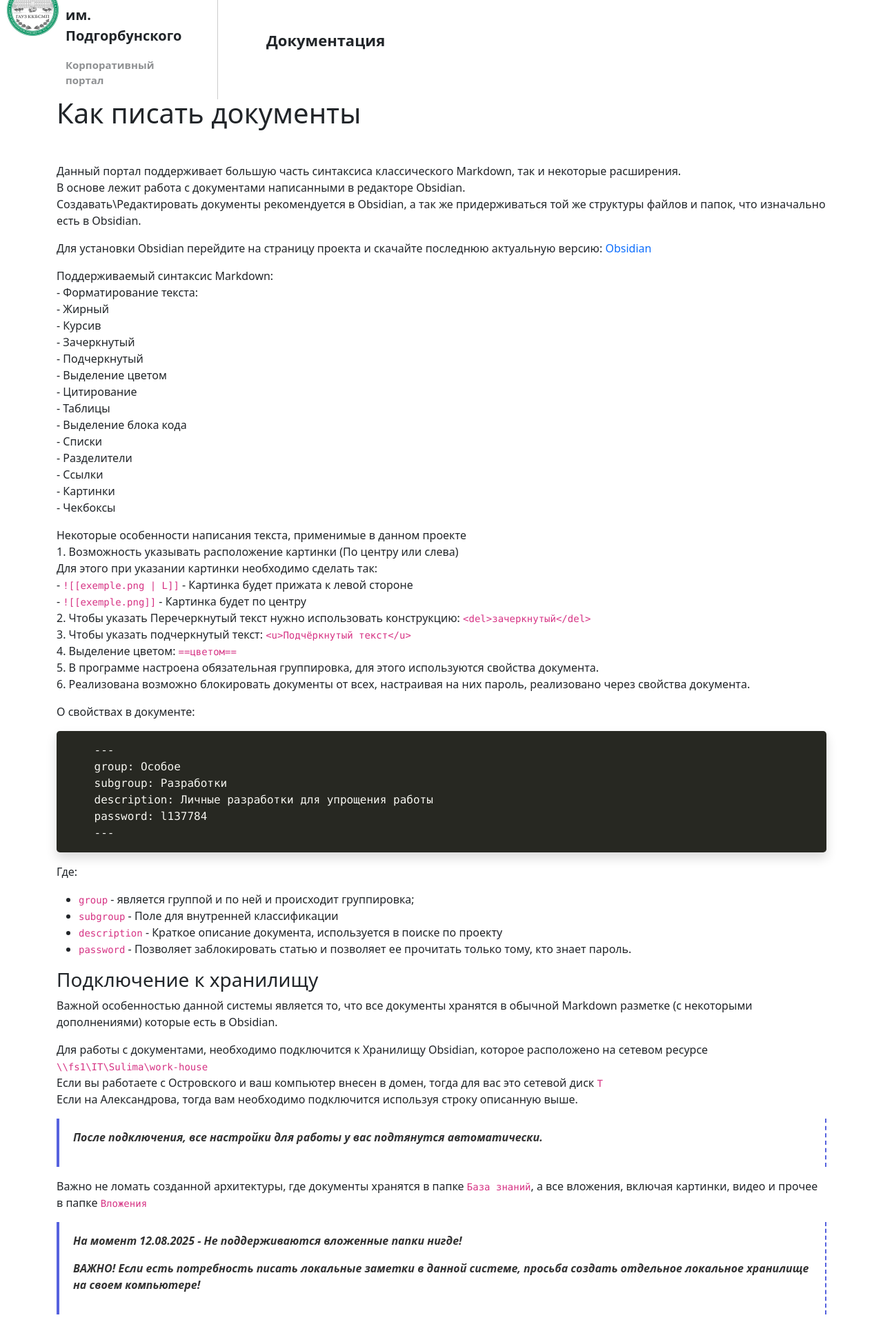
After one commit to Gurman520/Viewe-Service, a FastAPI app: template app/templates/how_write.html in a window 1280 px wide. The commit adds this page. Shown: the whole page at 69% size. Run offline with FastAPI, Linux system fonts and the light colour scheme; the template is opened without the code that fills it: most values are stand-ins (such as "Sample title", 1, 10 or a date in 2020); parts of the project's set-up code (start-up, migrations or seed data) failed here and were passed over; some libraries are stand-ins or nearby versions.

Commit message:
Add new endpoin - instruct how write

```diff
--- a/app/templates/base.html
+++ b/app/templates/base.html
@@ -27,12 +27,14 @@
         <div class="tabs">
             <a href="{{ url_for('document_list') }}" class="tab active">Документация врача</a>
         </div>
+        <div class="tabs">
+            <a href="{{ url_for('how_write_doc') }}?type_d={{ type }}" class="tab active">Как писать инструкции</a>
+        </div>
         {% else %}
         <div class="tabs">
             <a href="{{ url_for('document_list') }}" class="tab active">Документация</a>
         </div>
         {% endif %}
-
     </div>
 
     <div class="container">
--- /dev/null
+++ b/app/templates/how_write.html
@@ -0,0 +1,72 @@
+{% extends "base.html" %}
+
+{% block title %}{{ title }}{% endblock %}
+
+{% block content %}
+<div class="d-flex justify-content-between align-items-center mb-4">
+    <div>
+        <h1 class="mb-4 text-center w-100">Как писать документы</h1>
+    </div>
+</div>
+
+<div class="document-content mb-4">
+<p>Данный портал поддерживает большую часть синтаксиса классического Markdown, так и некоторые расширения.<br>
+В основе лежит работа с документами написанными в редакторе Obsidian.<br>
+Создавать\Редактировать документы рекомендуется в Obsidian, а так же придерживаться той же структуры файлов и папок, что изначально есть в Obsidian.</p>
+<p>Для установки Obsidian перейдите на страницу проекта и скачайте последнюю актуальную версию: <a href="https://obsidian.md/">Obsidian </a></p>
+<p>Поддерживаемый синтаксис Markdown:<br>
+- Форматирование текста:<br>
+    - Жирный<br>
+    - Курсив<br>
+    - Зачеркнутый<br>
+    - Подчеркнутый<br>
+    - Выделение цветом<br>
+- Цитирование<br>
+- Таблицы<br>
+- Выделение блока кода<br>
+- Списки<br>
+- Разделители<br>
+- Ссылки<br>
+- Картинки<br>
+- Чекбоксы</p>
+<p>Некоторые особенности написания текста, применимые в данном проекте<br>
+1. Возможность указывать расположение картинки (По центру или слева)<br>
+   Для этого при указании картинки необходимо сделать так: <br>
+   - <code>![[exemple.png | L]]</code> - Картинка будет прижата к левой стороне<br>
+   - <code>![[exemple.png]]</code> - Картинка будет по центру<br>
+2. Чтобы указать Перечеркнутый текст нужно использовать конструкцию: <code>&lt;del&gt;зачеркнутый&lt;/del&gt;</code><br>
+3. Чтобы указать подчеркнутый текст: <code>&lt;u&gt;Подчёркнутый текст&lt;/u&gt;</code><br>
+4. Выделение цветом: <code>==цветом==</code><br>
+5. В программе настроена обязательная группировка, для этого используются свойства документа.<br>
+6. Реализована возможно блокировать документы от всех, настраивая на них пароль, реализовано через свойства документа.</p>
+<p>О свойствах в документе:</p>
+<pre class="codehilite language-md" tabindex="0"><code class="language-md">    ---
+    group: Особое
+    subgroup: Разработки
+    description: Личные разработки для упрощения работы
+    password: l137784
+    ---
+</code></pre>
+
+<p>Где:</p>
+<ul>
+<li><code>group</code> - является группой и по ней и происходит группировка;</li>
+<li><code>subgroup</code> - Поле для внутренней классификации</li>
+<li><code>description</code> - Краткое описание документа, используется в поиске по проекту</li>
+<li><code>password</code> - Позволяет заблокировать статью и позволяет ее прочитать только тому, кто знает пароль.</li>
+</ul>
+<h3 id="_1">Подключение к хранилищу</h3>
+<p>Важной особенностью данной системы является то, что все документы хранятся в обычной Markdown разметке (с некоторыми дополнениями) которые есть в Obsidian.</p>
+<p>Для работы с документами, необходимо подключится к Хранилищу Obsidian, которое расположено на сетевом ресурсе <code>\\fs1\IT\Sulima\work-house</code> <br>
+Если вы работаете с Островского и ваш компьютер внесен в домен, тогда для вас это сетевой диск <code>T</code><br>
+Если на Александрова, тогда вам необходимо подключится используя строку описанную выше. </p>
+<blockquote>
+<p>После подключения, все настройки для работы у вас подтянутся автоматически.</p>
+</blockquote>
+<p>Важно не ломать созданной архитектуры, где документы хранятся в папке <code>База знаний</code>, а все вложения, включая картинки, видео и прочее в папке <code>Вложения</code></p>
+<blockquote>
+<p>На момент 12.08.2025 - Не поддерживаются вложенные папки нигде!</p>
+<p>ВАЖНО! Если есть потребность писать локальные заметки в данной системе, просьба создать отдельное локальное хранилище на своем компьютере!</p>
+</blockquote>
+        </div>
+{% endblock %}
```
Also changed, not shown: app/api/viewer.py (+8 -3 lines).
